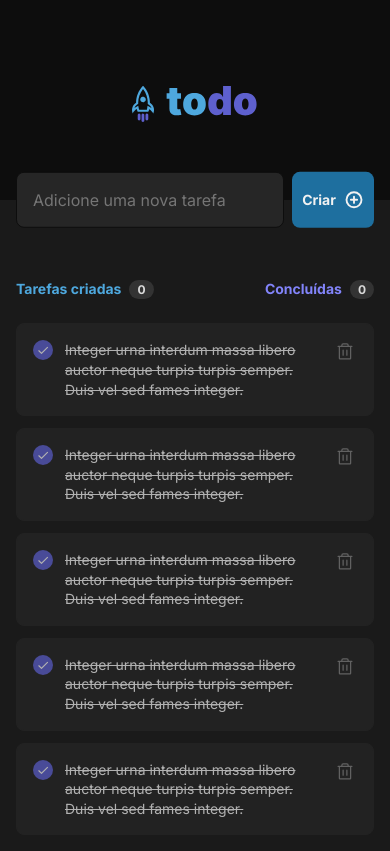
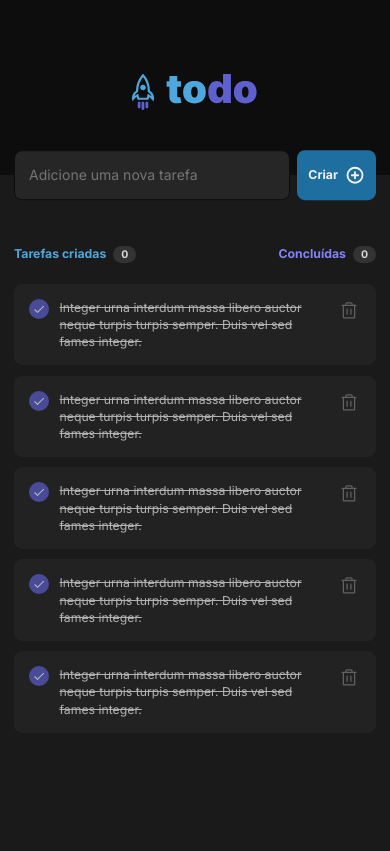
Before and after one commit to thealfredohenrique/todo-list, a React (Vite) app: page / in a window 390 px wide. Built offline with nearby package versions, Linux system fonts and the light colour scheme.

Commit message:
feat(responsive): Optimize screens for mobile devices

```diff
--- a/src/App.module.css
+++ b/src/App.module.css
@@ -3,3 +3,9 @@
   margin: 0 auto;
   padding: 0 1rem 1rem;
 }
+
+@media (max-width: 768px) {
+  html {
+    font-size: 87.5%;
+  }
+}
```
